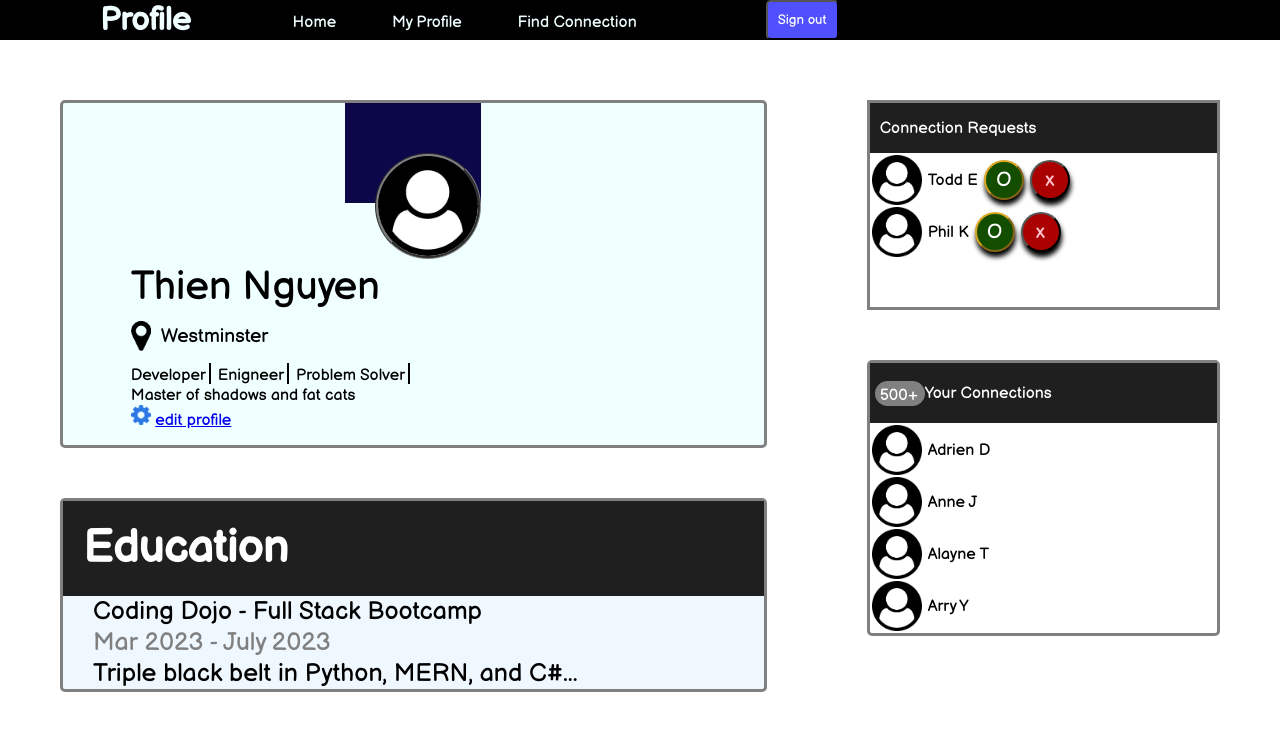
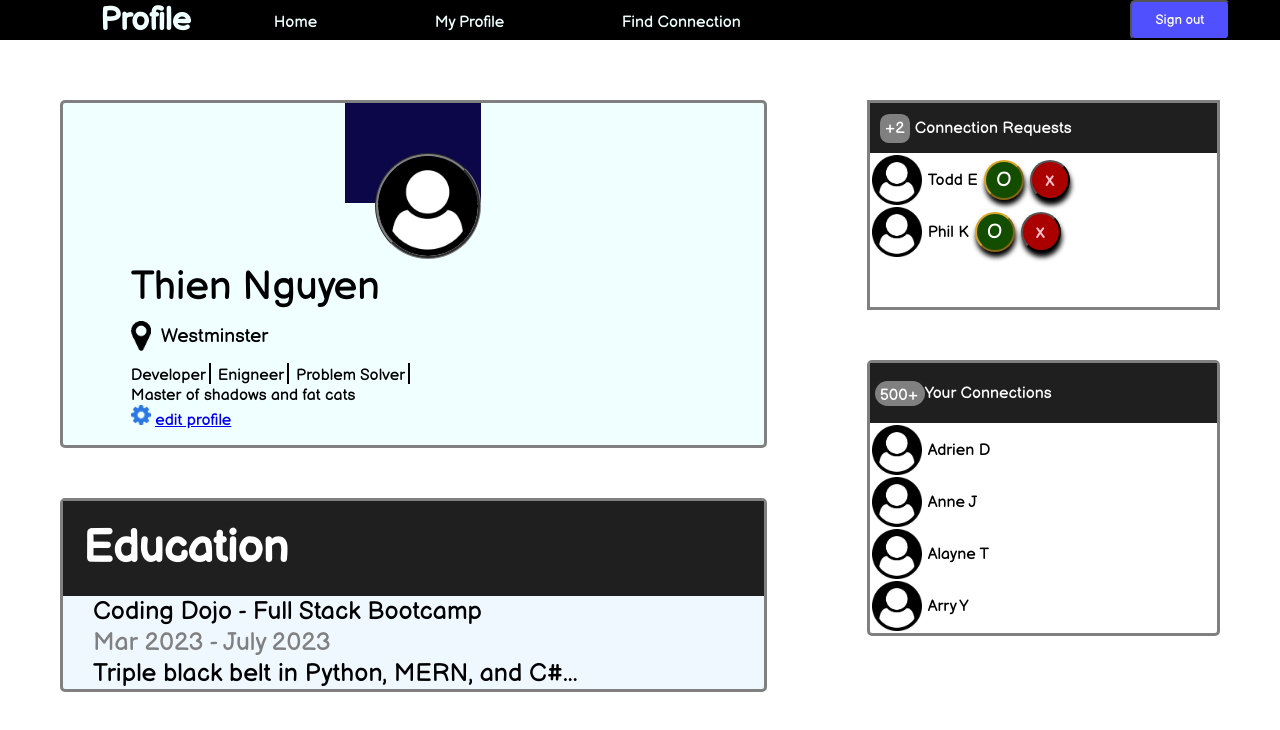
Before and after one commit to Thien1Nguyen/ProfilePage, a plain HTML site: page index.html in a window 1280 px wide. Drawn offline with Linux system fonts and the light colour scheme.

Commit message:
Third Commit

```diff
--- a/index.html
+++ b/index.html
@@ -17,7 +17,9 @@
             <li>My Profile</li>
             <li>Find Connection</li>
         </ul>
-        <button class="signOut">Sign out</button>
+        <div class="signout">
+            <button class="signOutbtn">Sign out</button>
+        </div>
     </div>
     <div class="everythingBox">
         <div class="col1">
@@ -61,6 +63,7 @@
         <div class="col2">
             <div class="conRequest">
                 <div class="conRequestBanner ">
+                    <div class="conRequestCount"> +2 </div>
                     Connection Requests
                 </div>
                 <div class="conRequestInfo">
--- a/style.css
+++ b/style.css
@@ -38,23 +38,31 @@
     background-color: black;
     color: azure;
     align-items: center;
+    gap: 3px;
 }
 h1{
     margin-left:100px;
     margin-right:50px;
 }
 .navLink{
-    width: 400px;
-    justify-content: space-around;
+    justify-content: space-between;
+    flex: 1;
 }
 
-.signOut{
+
+.signout{
+    display: flex;
+    justify-content: flex-end;
+    padding-right: 50px;
+    flex: 1;
+}
+.signOutbtn{
     color: white;
+    width: 100px;
     background-color: rgb(80, 80, 255);
     border-radius: 5px;
-    margin-left: 100px;
     padding: 10px;
-    float: right;
+    justify-content: flex-end;
 }
 
 
@@ -172,6 +180,12 @@ li {
     padding-left: 10px;
     align-items: center;
 }
+.conRequestCount{
+    background-color: grey;
+    padding: 5px;
+    border-radius: 30%;
+    margin-right: 5px;
+}
 
 .conRequestInfo{
 margin-bottom: 50px;
```
